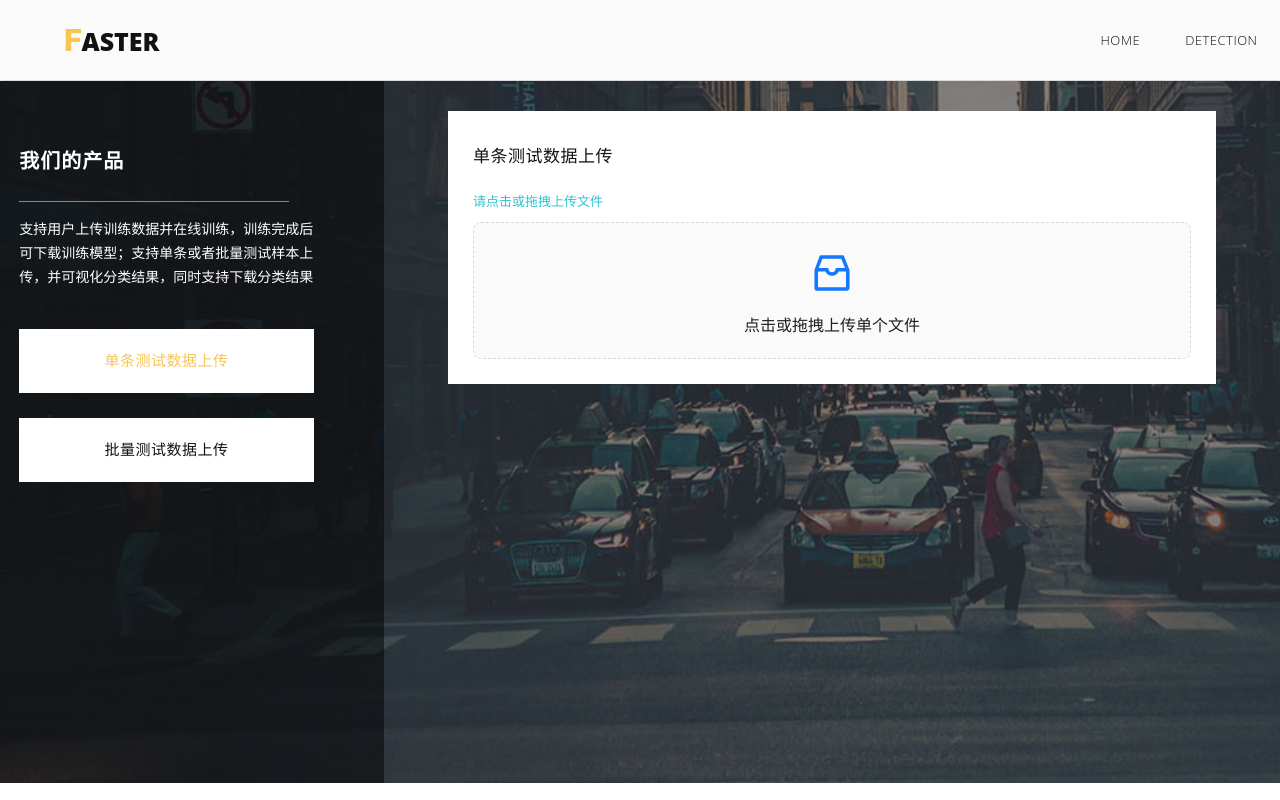
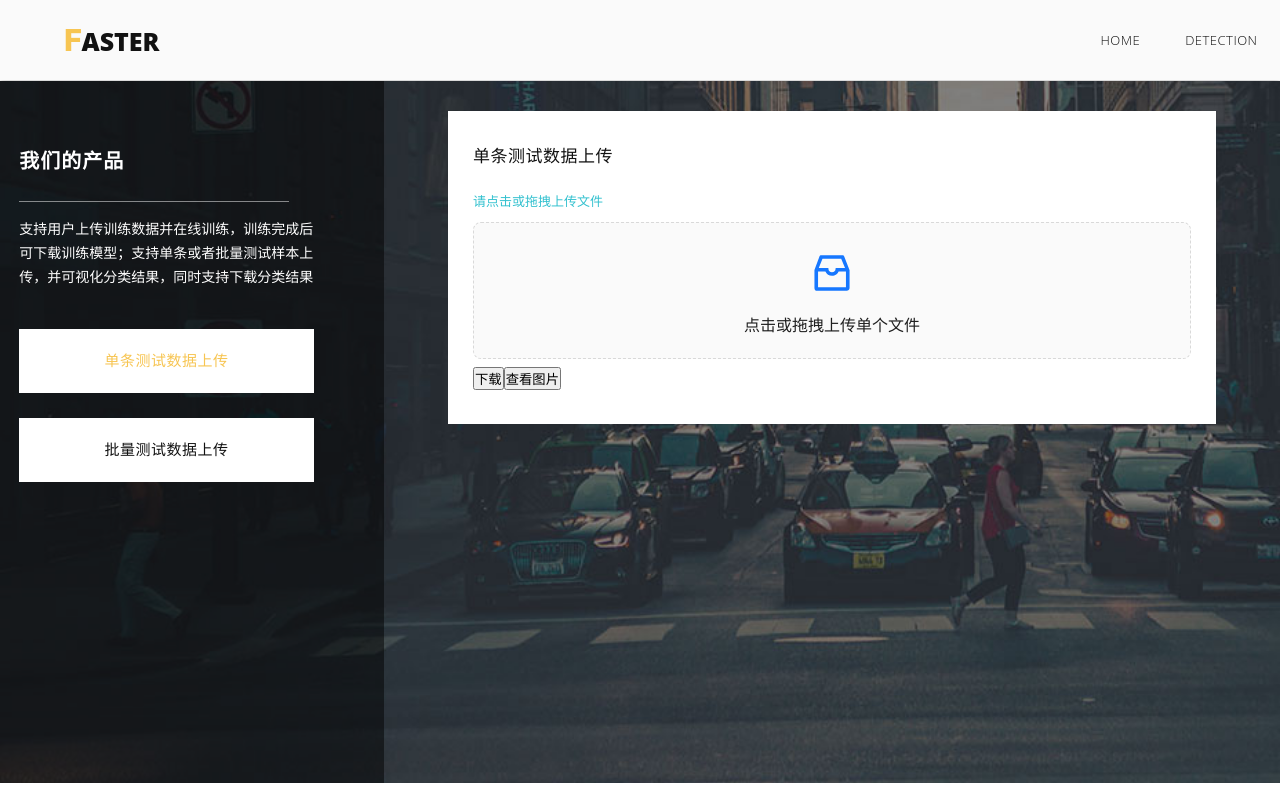
Before and after one commit to ymx10086/ML_detector, a React (Create React App) app in the folder CTAI_web/: page /#/Detection in a window 1280 px wide. Built offline with nearby package versions, Linux system fonts and the light colour scheme.

Commit message:
update: update web

```diff
--- /dev/null
+++ b/CTAI_web/config-overrides.js
@@ -0,0 +1,3 @@
+const path = require('path')
+const paths = require('react-scripts/config/paths')
+paths.appBuild = path.join(path.dirname(path.dirname(paths.appBuild)), '/CTAI_flask/static')
--- a/CTAI_web/package.json
+++ b/CTAI_web/package.json
@@ -22,7 +22,7 @@
   },
   "scripts": {
     "start": "react-scripts start",
-    "build": "react-scripts build",
+    "build":"react-app-rewired build",
     "test": "react-scripts test",
     "eject": "react-scripts eject"
   },
@@ -43,5 +43,9 @@
       "last 1 firefox version",
       "last 1 safari version"
     ]
+  },
+  "homepage": ".",
+  "devDependencies": {
+    "react-app-rewired": "^2.2.1"
   }
 }
--- a/CTAI_web/src/pages/Detection/index.tsx
+++ b/CTAI_web/src/pages/Detection/index.tsx
@@ -4,12 +4,27 @@ import { Link } from "react-router-dom"
 import { InboxOutlined } from '@ant-design/icons'
 import type { UploadProps } from 'antd'
 import { message, Upload } from 'antd'
+import axios from "axios"
 import './index.css'
-const { Dragger } = Upload;
+const { Dragger } = Upload
+
+const Detection:FC = ()=>{
+    const [check1,setCheck1] = useState(true)
+    const [check2,setCheck2] = useState(false)
+
+    const change1 = ()=>{
+        setCheck1(true)
+        setCheck2(false)
+    }
+
+    const change2 = ()=>{
+        setCheck1(false)
+        setCheck2(true)
+    }
     const props: UploadProps = {
         name: 'file',
         multiple: false,
-    action: '/api/upload_file',
+        action: '/upload',
         onChange(info) {
           const { status,response } = info.file
           if (status !== 'uploading') {
@@ -38,7 +53,7 @@ const props: UploadProps = {
     const propss: UploadProps = {
         name: 'file',
         multiple: true,
-    action: '/Detection/upload2',
+        action: '/upload2',
         onChange(info) {
           const { status,response } = info.file
           if (status !== 'uploading') {
@@ -64,18 +79,39 @@ const propss: UploadProps = {
             format: (percent) => percent && `${parseFloat(percent.toFixed(2))}%`,
         }
     }
-const Detection:FC = ()=>{
-    const [check1,setCheck1] = useState(true)
-    const [check2,setCheck2] = useState(false)
+    const downloadFile = ()=> {
+        // 发送GET请求到服务器端下载文件
+        // console.log(1)
+        fetch('/download')
+        .then(response => response.blob())
+        .then(blob => {
+            // 创建一个临时的URL，用于下载文件
+            const url = window.URL.createObjectURL(blob);
 
-    const change1 = ()=>{
-        setCheck1(true)
-        setCheck2(false)
+            // 创建一个a标签，并设置其href属性为临时URL
+            const link = document.createElement('a');
+            link.href = url;
+
+            // 设置下载的文件名
+            link.download = 'model_param.pth';
+
+            // 模拟点击a标签来触发文件下载
+            link.click();
+
+            // 释放临时URL资源
+            window.URL.revokeObjectURL(url);
+        })
     }
-
-    const change2 = ()=>{
-        setCheck1(false)
-        setCheck2(true)
+    const [src,setSrc] = useState("")
+    const previewphoto = ()=>{
+        console.log(11111)
+        fetch('/tmp/test_src/类别分析.png')
+            .then(response => response.blob())
+            .then(blob => {
+                // 将获取的图片数据设置为<img>标签的src属性
+                const img = document.getElementById('preview-image');
+                setSrc(URL.createObjectURL(blob))
+         })
     }
     return (
         <>
@@ -122,6 +158,9 @@ const Detection:FC = ()=>{
                                                     </p>
                                                     <p className="ant-upload-text">点击或拖拽上传单个文件</p>
                                                 </Dragger>
+                                                <button onClick={downloadFile}>下载</button>
+                                                <button onClick={previewphoto}>查看图片</button>
+                                                <img style={src === ""?{display:"none"}:{display:'flex'}} src={src} alt="Preview Image" />
                                             </div>
                                         </div>
                                         <div id="tab2" style={check2?{display:''}:{display:'none'}}>
```
Also changed, not shown: 1 other file (tests, documents, lock files or other folders). Lines whose indentation alone changed are shown as unchanged.
